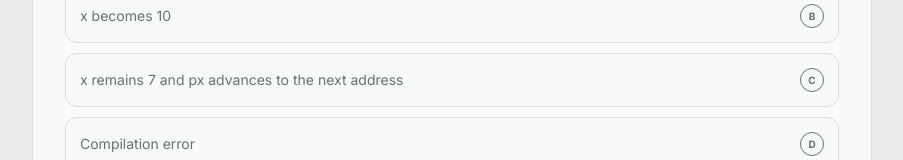
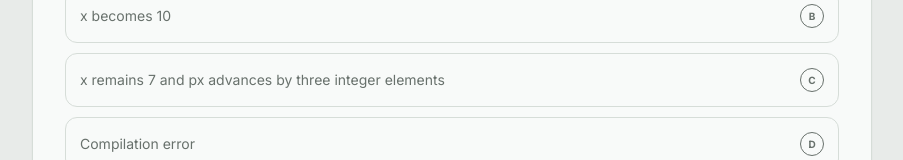
Before and after one commit to hanisnaff/Lumora, a React (Vite) app: page /lesson in a window 1280 px wide. Shown: the part 2489-2649 px from the top of the page, without its empty margins (318-1221 px from the left). Built offline with nearby package versions, Linux system fonts and the light colour scheme; no server answers.

Commit message:
Clarify pointer arithmetic distractor without assuming byte sizes

```diff
--- a/src/data/demoQuestions.ts
+++ b/src/data/demoQuestions.ts
@@ -192,7 +192,7 @@ std::cout << number; // Outputs 42!`,
       options: [
         'px now points to address 10',
         'x becomes 10',
-        'x remains 7 and px advances to the next address',
+        'x remains 7 and px advances by three integer elements',
         'Compilation error',
       ],
       correctIndex: 1,
```
